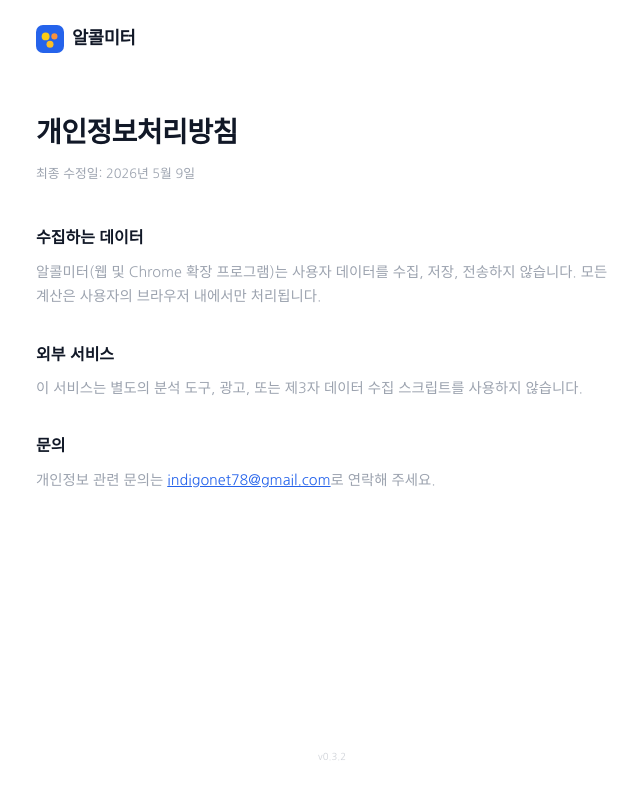
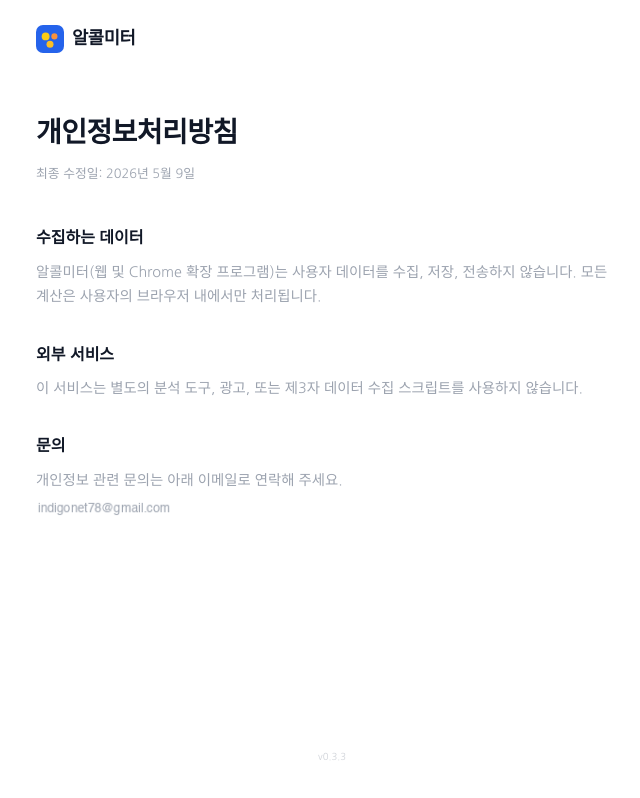
Before and after one commit to TransparentDeveloper/alcolmeter, a SvelteKit app in the folder apps/web/: page /privacy in a window 1280 px wide. Shown: the whole page, without its empty margins (308-948 px from the left). Built offline with nearby package versions, Linux system fonts and the light colour scheme.

Commit message:
fix: privacy 페이지 문의 이메일을 이미지로 변경 (스팸 방지)

```diff
--- a/apps/web/package.json
+++ b/apps/web/package.json
@@ -1,7 +1,7 @@
 {
 	"name": "@alcolmeter/web",
 	"private": true,
-	"version": "0.3.2",
+	"version": "0.3.3",
 	"type": "module",
 	"scripts": {
 		"dev": "vite dev",
--- a/apps/web/src/routes/privacy/+page.svelte
+++ b/apps/web/src/routes/privacy/+page.svelte
@@ -20,7 +20,8 @@
 
 	<section>
 		<h2>문의</h2>
-		<p>개인정보 관련 문의는 <a href="mailto:indigonet78@gmail.com">indigonet78@gmail.com</a>로 연락해 주세요.</p>
+		<p>개인정보 관련 문의는 아래 이메일로 연락해 주세요.</p>
+		<img src="/email-contact.png" alt="문의 이메일 주소" class="email-img" />
 	</section>
 </article>
 
@@ -61,4 +62,10 @@
 	a {
 		color: var(--color-primary);
 	}
+
+	.email-img {
+		display: block;
+		margin-top: 0.5rem;
+		height: 1rem;
+	}
 </style>
```
Also changed, not shown: apps/web/static/email-contact.png (added).
